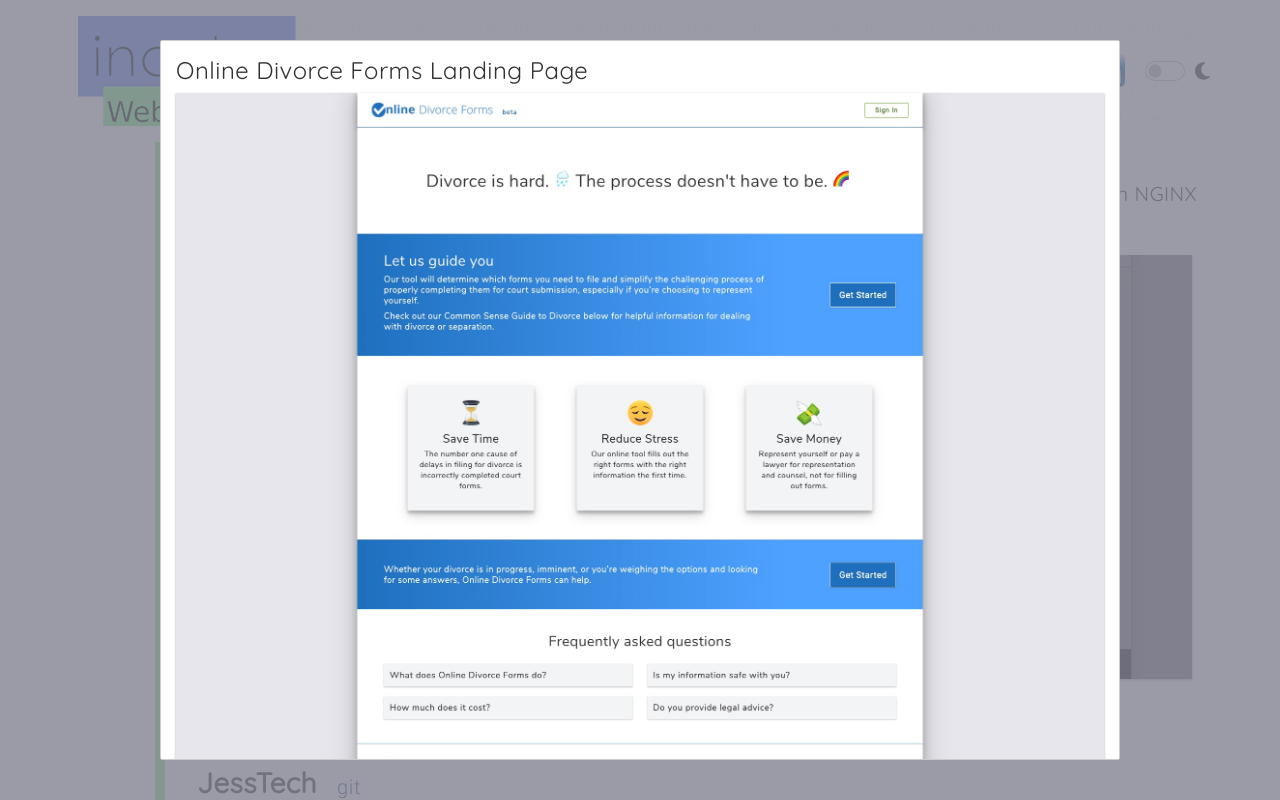
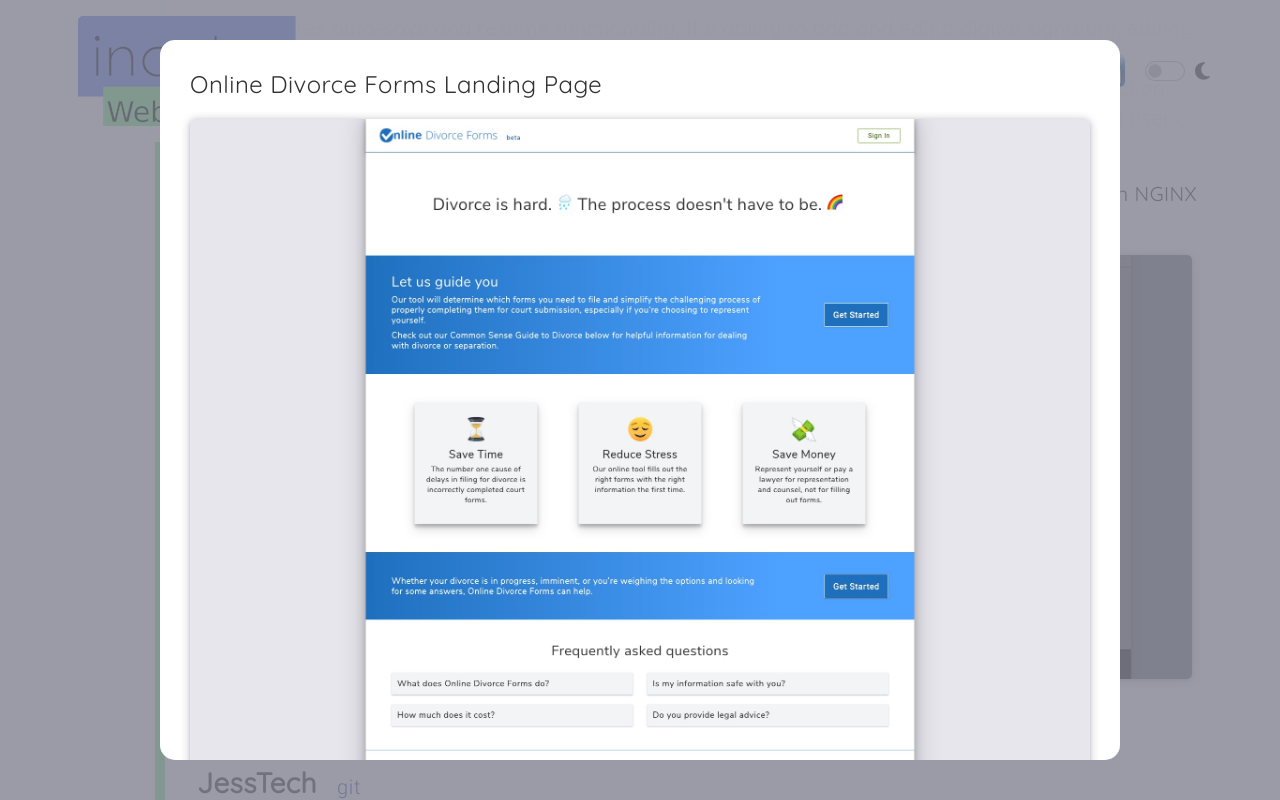
Before and after one commit to Nibor808/incubo-client, a React (Create React App) app in the folder client/: page / in a window 1280 px wide. Both pictures are taken after a click on the picture 353 px from the left and 2036 px from the top of the page. Shown: the part 1636-2436 px from the top of the page. Built offline with nearby package versions, Linux system fonts and the light colour scheme.

Commit message:
fix modal styles

```diff
--- a/client/src/components/Modal.tsx
+++ b/client/src/components/Modal.tsx
@@ -1,30 +1,5 @@
 import React from 'react';
 import ReactModal from 'react-modal';
-
-const ModalStyle = {
-    overlay: {
-        position: 'fixed' as 'fixed',
-        zIndex: 9998,
-        top: 0,
-        left: 0,
-        right: 0,
-        bottom: 0,
-        backgroundColor: 'rgba(129,130,145,0.8)',
-    },
-    content: {
-        maxWidth: '75%',
-        maxHeight: '90%',
-        top: '50%',
-        left: '50%',
-        right: 'auto',
-        bottom: 'auto',
-        marginRight: '-50%',
-        transform: 'translate(-50%, -50%)',
-        padding: '15px',
-        borderRadius: '2px',
-        backgroundColor: 'rgb(255,255,255)',
-    },
-};
 
 interface ModalProps {
     isOpen: boolean;
@@ -39,18 +14,13 @@
             appElement={document.getElementById('root') as HTMLElement}
             isOpen={isOpen}
             onRequestClose={() => setIsOpen(false)}
-            style={ModalStyle}
-            contentLabel="Nothing">
-            <h4>{headerText}</h4>
+            overlayClassName="img-modal-overlay"
+            className="img-modal">
+            <div className="img-modal-content">
+                <h4>{headerText}</h4>
 
-            <img
-                src={srcText}
-                alt={headerText}
-                width="100%"
-                style={{
-                    boxShadow: '0 1px 3px rgba(0,0,0,0.12), 0 1px 2px rgba(0,0,0,0.24)',
-                }}
-            />
+                <img src={srcText} alt={headerText} />
+            </div>
         </ReactModal>
     );
 };
--- a/client/src/styles/index.scss
+++ b/client/src/styles/index.scss
@@ -17,7 +17,7 @@
 
 $darkBackground: rgb(53, 58, 61);
 
-$boxShadowSm: 0 1px 3px rgba(0, 0, 0, 0.12), 0 1px 2px rgba(0, 0, 0, 0.24);
+$boxShadowSm: 0 1px 3px rgba(0,0,0,0.12), 0 1px 10px rgba(0,0,0,0.24);
 $boxShadowMed: 0 3px 6px rgba(0, 0, 0, 0.16), 0 3px 6px rgba(0, 0, 0, 0.23);
 
 $input-grey: rgba(204, 204, 204, 1);
@@ -31,6 +31,7 @@
 @import './about';
 @import './portfolio';
 @import './buttons_inputs';
+@import './modal.scss';
 
 /* -------------- FORMATTING -------------- */
 html,
@@ -71,7 +72,10 @@
     & >  a.social-link {
         padding-left: 20px;
     }
+}
 
+img {
+    border-radius: 5px;
 }
 
 /* -------------- COLORS -------------- */
--- /dev/null
+++ b/client/src/styles/modal.scss
@@ -0,0 +1,72 @@
+.img-modal {
+  position: fixed;
+  max-width: 75%;
+  max-height: 90%;
+  top: 50%;
+  left: 50%;
+  right: auto;
+  bottom: auto;
+  margin-right: -50%;
+  transform: translate(-50%, -50%);
+  padding: 30px;
+  border-radius: 15px;
+  background-color: rgb(255,255,255);
+  outline: none;
+  overflow-y: auto;
+
+  .img-modal-content {
+    h4 {
+      margin-bottom: 20px;
+    }
+
+    img {
+      box-shadow: $boxShadowSm;
+      width: 100%;
+      height: 100%;
+    }
+  }
+
+  &::-webkit-scrollbar {
+    width: 10px;
+  }
+
+  &::-webkit-scrollbar-track {
+    background: $blue;        /* color of the tracking area */
+    border-top-right-radius: 30px;
+    border-bottom-right-radius: 30px;
+  }
+
+  &::-webkit-scrollbar-thumb {
+    background-color: $green;    /* color of the scroll thumb */
+    border-top-right-radius: 30px;
+    border-bottom-right-radius: 30px;
+    border-left: 2px solid $blue;
+    border-right: 2px solid $blue;
+  }
+
+}
+
+.ReactModal__Content {
+  border-radius: 15px;
+}
+
+
+.img-modal-overlay {
+  opacity: 0;
+  position: fixed;
+  z-index: 9998;
+  top: 0;
+  left: 0;
+  right: 0;
+  bottom: 0;
+  background-color: rgba(129,130,145,0.8);
+  transition: opacity 500ms ease-in-out;
+}
+
+.ReactModal__Overlay--after-open{
+  opacity: 1;
+}
+
+.ReactModal__Overlay--before-close{
+  opacity: 0;
+}
```
